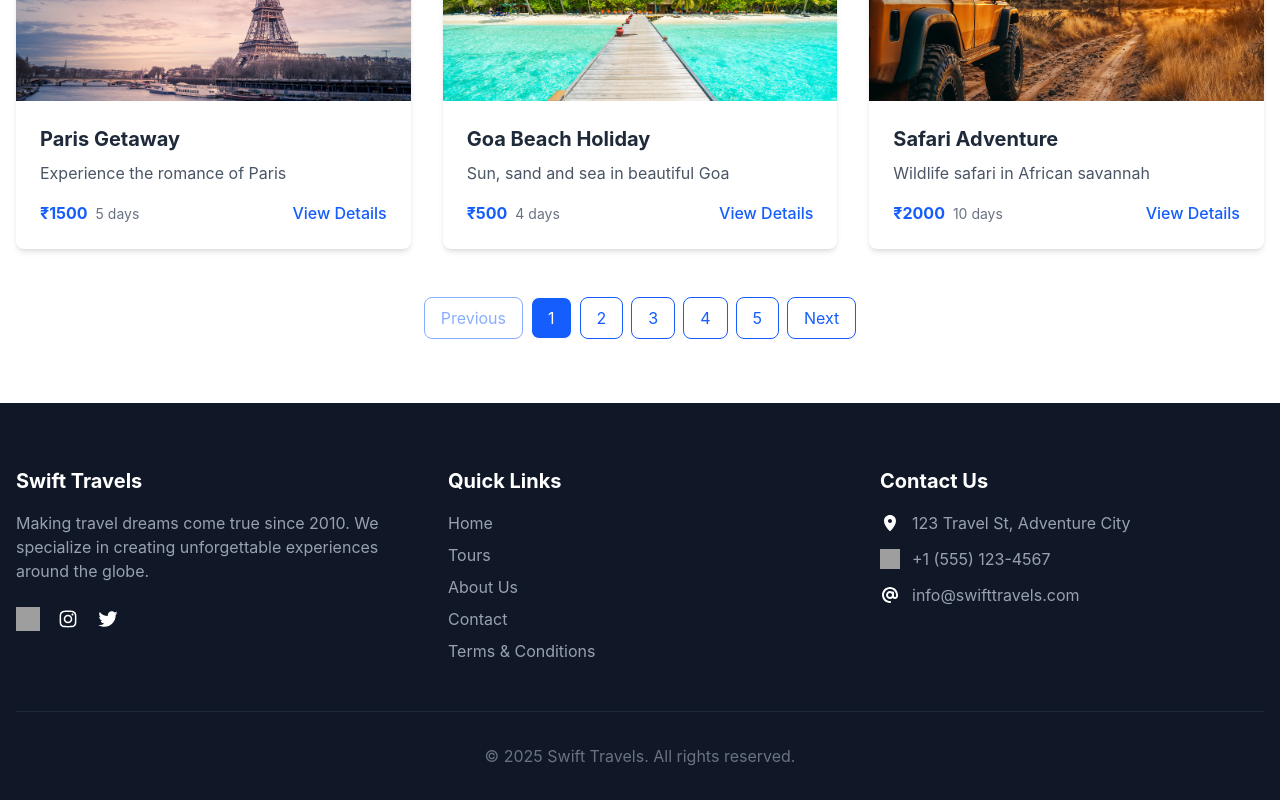
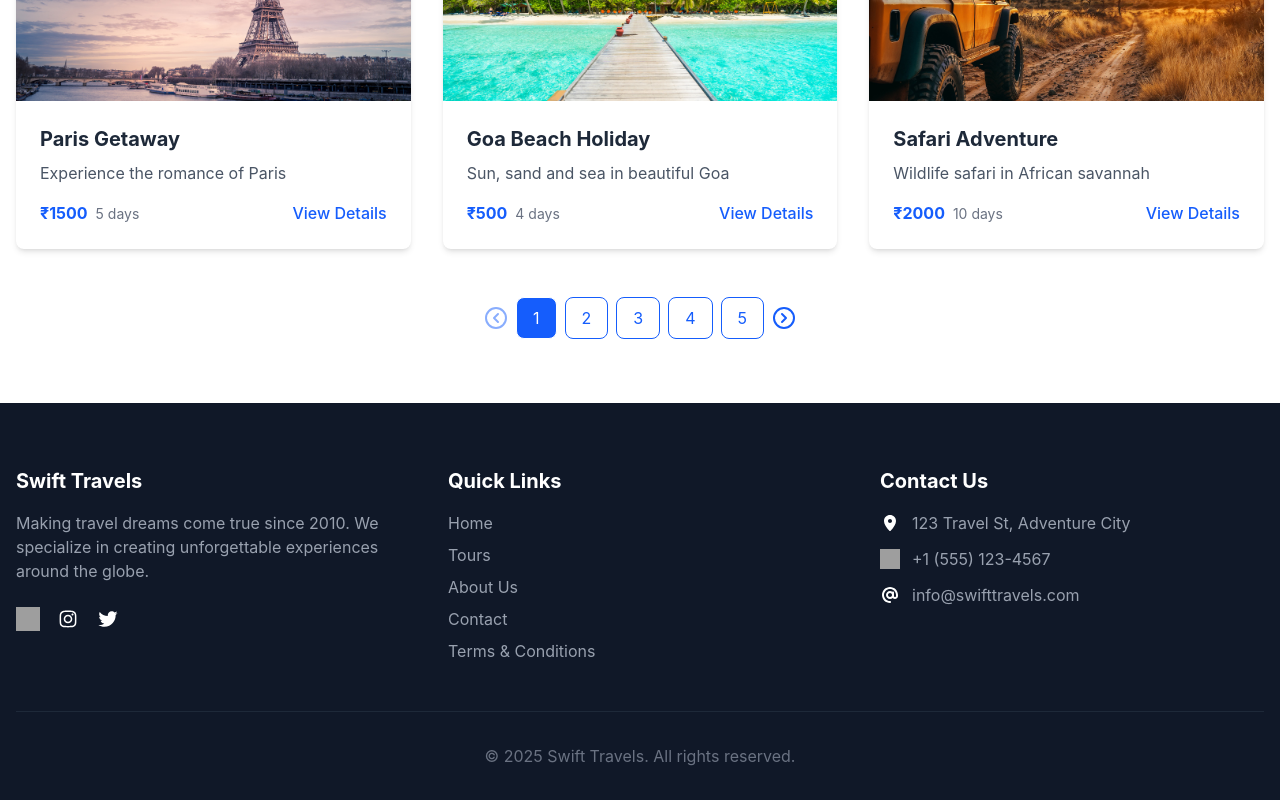
Before and after one commit to Avizaz040/Swift-Travel, a Next.js app: page /tours in a window 1280 px wide. Shown: the part 997-1797 px from the top of the page. Built offline with nearby package versions, Linux system fonts and the light colour scheme; grey boxes are pictures that could not be loaded.

Commit message:
previous and next button added

```diff
--- a/app/tours/page.js
+++ b/app/tours/page.js
@@ -5,6 +5,7 @@ import Header from "@/components/Header";
 import Footer from "@/components/Footer";
 import TourCard from "@/components/TourCard";
 import { ToursPackage } from "@/data/database";
+import { CircleChevronLeft, CircleChevronRight } from "lucide-react";
 
 export default function ToursPage() {
   const categories = [
@@ -178,9 +179,9 @@ export default function ToursPage() {
               <button
                 disabled={currentPage === 1}
                 onClick={() => handlePageChange(currentPage - 1)}
-                className="px-4 py-2 border border-blue-600 text-blue-600 rounded-lg disabled:opacity-50 hover:bg-blue-50"
+                className=" text-blue-600 rounded-lg disabled:opacity-50 hover:bg-blue-50"
               >
-                Previous
+                <CircleChevronLeft/>
               </button>
 
               {[...Array(totalPages)].map((_, index) => (
@@ -200,9 +201,9 @@ export default function ToursPage() {
               <button
                 disabled={currentPage === totalPages}
                 onClick={() => handlePageChange(currentPage + 1)}
-                className="px-4 py-2 border border-blue-600 text-blue-600 rounded-lg disabled:opacity-50 hover:bg-blue-50"
+                className=" text-blue-600 rounded-lg disabled:opacity-50 hover:bg-blue-50"
               >
-                Next
+                <CircleChevronRight/>
               </button>
             </div>
           )}
```
